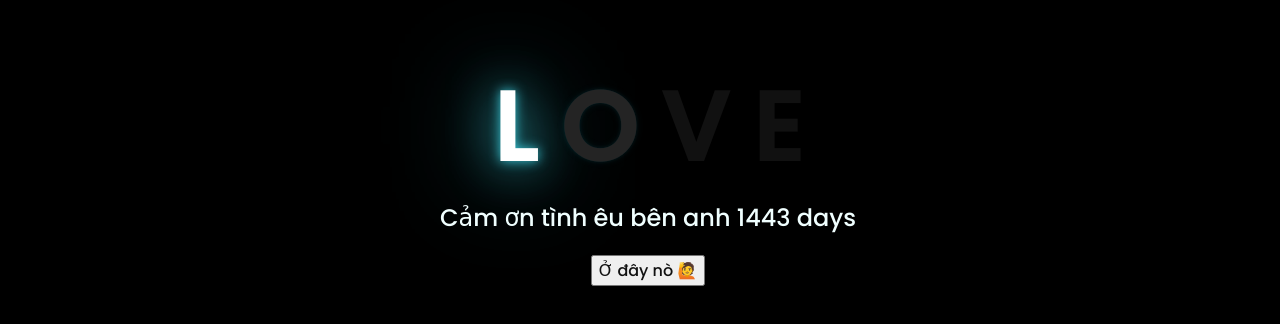
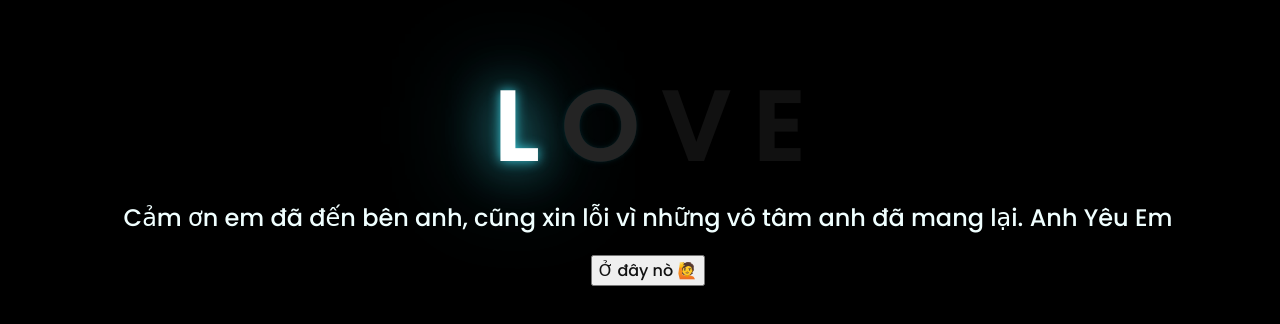
Before and after one commit to ThaiND2802/flower, a plain HTML site: page index.html in a window 1280 px wide. Shown: the part 238-562 px from the top of the page. Drawn offline with Linux system fonts and the light colour scheme.

Commit message:
Update index.html

```diff
--- a/index.html
+++ b/index.html
@@ -16,7 +16,7 @@
       <span>E</span>
     </div>
     <div class="description">
-      <span>Cảm ơn tình êu bên anh 1443 days</span>
+      <span>Cảm ơn em đã đến bên anh, cũng xin lỗi vì những vô tâm anh đã mang lại. Anh Yêu Em</span>
     </div>
     <div class="button">
       <button>
```
